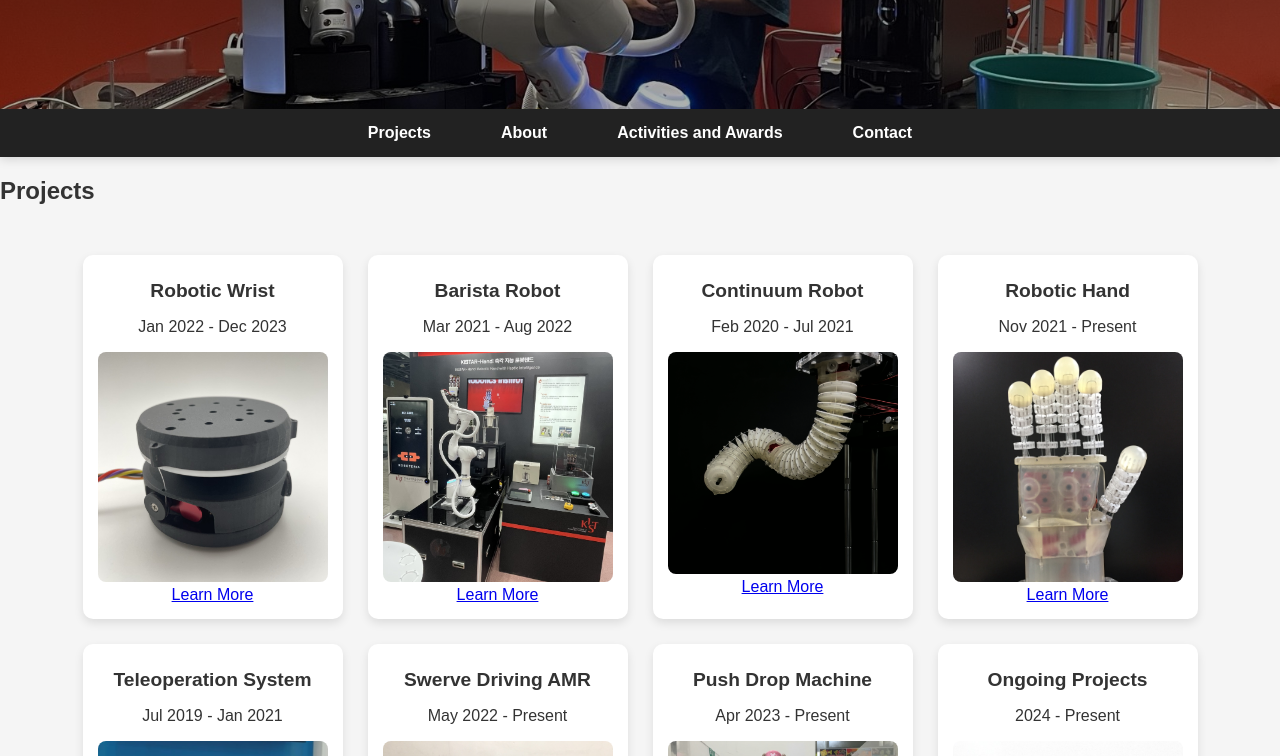
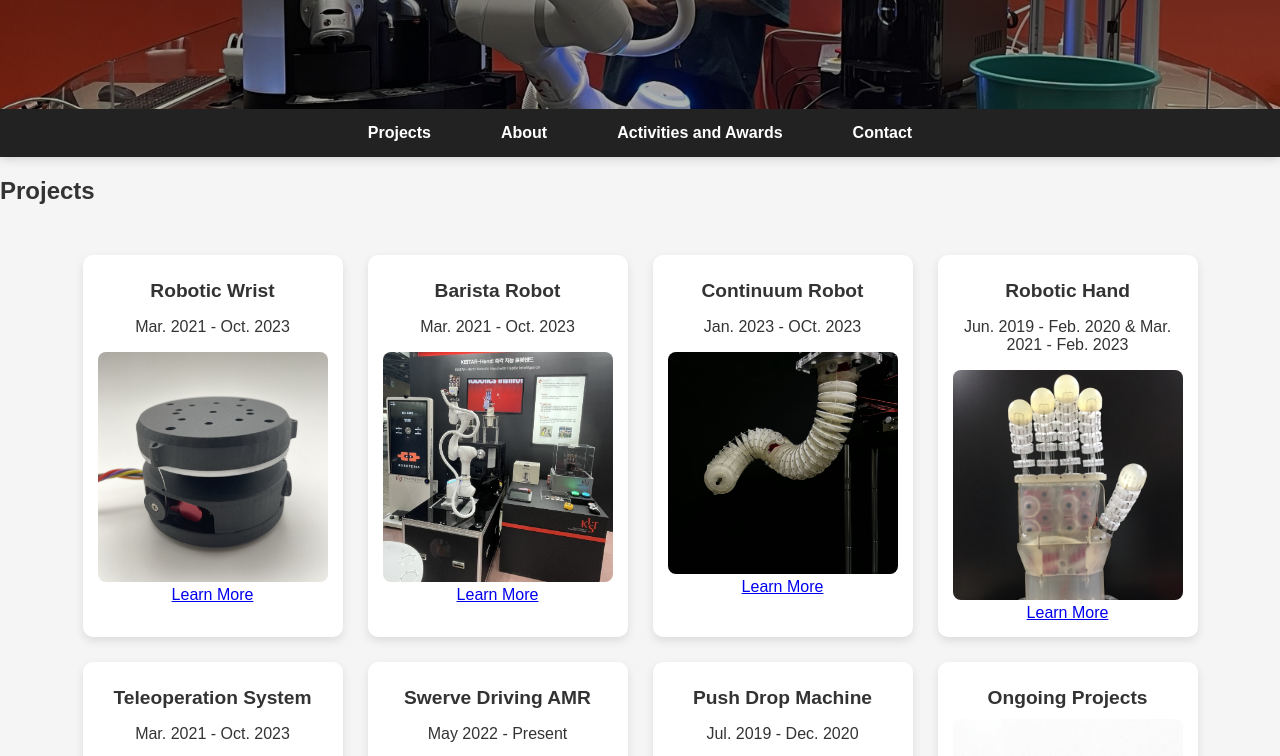
Before and after one commit to HS-robotics/HS-robotics.github.io, a plain HTML site: page index.html in a window 1280 px wide. Shown: the part 191-947 px from the top of the page. Drawn offline with Linux system fonts and the light colour scheme.

Commit message:
Update index.html

```diff
--- a/index.html
+++ b/index.html
@@ -31,31 +31,31 @@
         <div class="projects-container">
             <div class="project">
                 <h3>Robotic Wrist</h3>
-                <p class="project-duration">Jan 2022 - Dec 2023</p>
+                <p class="project-duration">Mar. 2021 - Oct. 2023</p>
                 <img src="images/robotic_wrist_background.JPEG" alt="Robotic Wrist">
                 <a href="robotic_wrist.html">Learn More</a>
             </div>
             <div class="project">
                 <h3>Barista Robot</h3>
-                <p class="project-duration">Mar 2021 - Aug 2022</p>
+                <p class="project-duration">Mar. 2021 - Oct. 2023</p>
                 <img src="images/barista_robot_background.JPEG" alt="Barista Robot">
                 <a href="barista_robot.html">Learn More</a>
             </div>
             <div class="project">
                 <h3>Continuum Robot</h3>
-                <p class="project-duration">Feb 2020 - Jul 2021</p>
+                <p class="project-duration">Jan. 2023 - OCt. 2023</p>
                 <img src="images/continuum_robot_background.png" alt="Continuum Robot">
                 <a href="continuum_robot.html">Learn More</a>
             </div>
             <div class="project">
                 <h3>Robotic Hand</h3>
-                <p class="project-duration">Nov 2021 - Present</p>
+                <p class="project-duration">Jun. 2019 - Feb. 2020 & Mar. 2021 - Feb. 2023</p>
                 <img src="images/robotic_hand_background.JPG" alt="Robotic Hand">
                 <a href="robotic_hand.html">Learn More</a>
             </div>
             <div class="project">
                 <h3>Teleoperation System</h3>
-                <p class="project-duration">Jul 2019 - Jan 2021</p>
+                <p class="project-duration">Mar. 2021 - Oct. 2023</p>
                 <img src="images/teleoperation_system_background.jpg" alt="Teleoperation System">
                 <a href="teleoperation_system.html">Learn More</a>
             </div>
@@ -67,13 +67,12 @@
             </div>
             <div class="project">
                 <h3>Push Drop Machine</h3>
-                <p class="project-duration">Apr 2023 - Present</p>
+                <p class="project-duration">Jul. 2019 - Dec. 2020</p>
                 <img src="images/push_drop_machine_background.JPG" alt="Push Drop Machine">
                 <a href="push_drop_machine.html">Learn More</a>
             </div>
             <div class="project">
                 <h3>Ongoing Projects</h3>
-                <p class="project-duration">2024 - Present</p>
                 <img src="images/ongoing_projects.jpg" alt="Ongoing Projects">
                 <a href="ongoing_projects.html">Learn More</a>
             </div>
```
